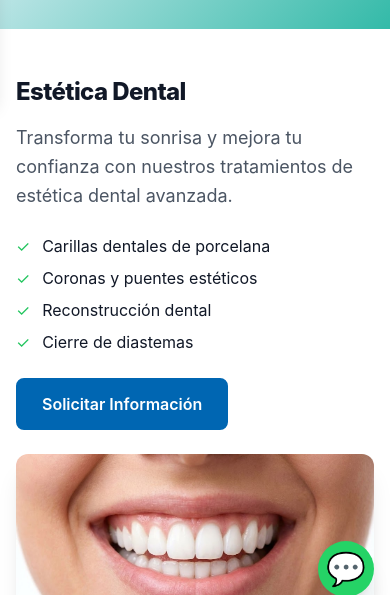
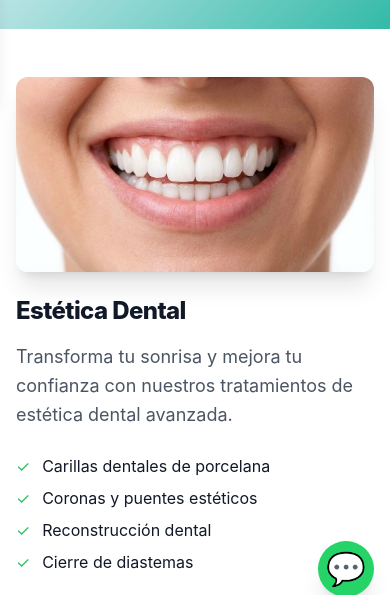
Before and after one commit to talkal/clinica-dental-irma-moreno, a plain HTML site: page servicios.html in a window 390 px wide. Shown: the part 231-826 px from the top of the page. Drawn offline with Linux system fonts and the light colour scheme.

Commit message:
Fix mobile service layout - images now appear first on mobile for consistent UX

```diff
--- a/css/dental.css
+++ b/css/dental.css
@@ -144,3 +144,14 @@
     height: 56px;
   }
 }
+
+/* Mobile service layout - ensure images always appear first */
+@media (max-width: 767px) {
+  .grid.grid-cols-2 > div:has(img) {
+    order: 1;
+  }
+
+  .grid.grid-cols-2 > div:has(h2) {
+    order: 2;
+  }
+}
```
